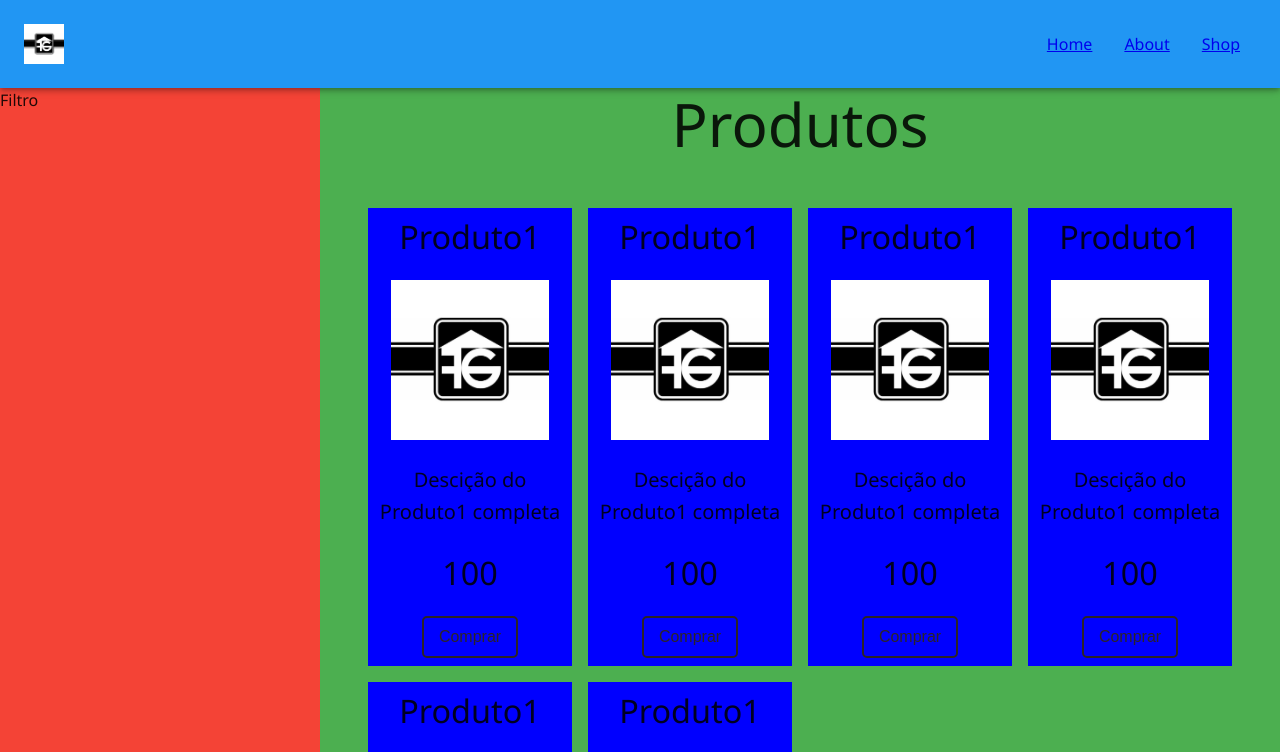
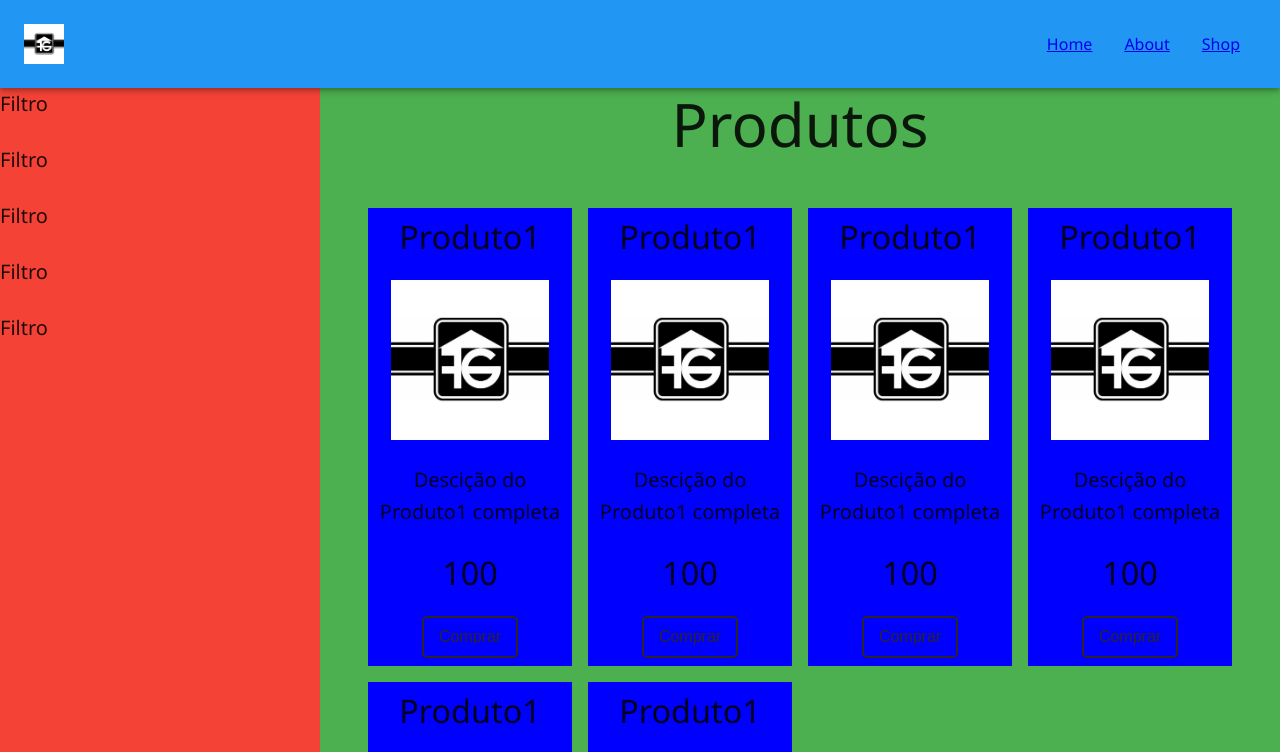
Before and after one commit to PedroVillafuerte/FrancoGagnorShop, a React (Vite) app: page /shop in a window 1280 px wide. Shown: the top 752 px of the page. Built offline with nearby package versions, Linux system fonts and the light colour scheme.

Commit message:
filtro da loja iniciado

```diff
--- a/src/pages/Shop/Shop.tsx
+++ b/src/pages/Shop/Shop.tsx
@@ -2,13 +2,9 @@ import { Grid2, styled, Typography } from "@mui/material"
 import { green, red } from "@mui/material/colors"
 import AllProducts from '../../components/Product/AllProducts'
 import Product from "../../components/Product/Product"
+import Filter from "./ShopFilter"
 
 const Shop = () => {
-    const StyledFitler = styled('div')(() => ({
-        backgroundColor: red[500],
-        height: '100vh',
-    }))
-
     const StyledProducts = styled('div')(() => ({
         backgroundColor: green[500],
         height: '100vh',
@@ -18,9 +14,7 @@ const Shop = () => {
     return (
         <Grid2 container>
             <Grid2 size={3}>
-                <StyledFitler>
-                    Filtro
-                </StyledFitler>
+                <Filter />
             </Grid2><Grid2 size={9}>
                 <StyledProducts>
                     <Typography textAlign={'center'} variant="h2">Produtos</Typography>
--- /dev/null
+++ b/src/pages/Shop/ShopFilter.tsx
@@ -0,0 +1,25 @@
+import { Grid2, styled, Typography } from "@mui/material"
+import { red } from "@mui/material/colors"
+
+const Filter = () => {
+    const StyledFitler = styled('div')(() => ({
+        display: 'flex',
+        flexDirection: 'column',
+        backgroundColor: red[500],
+        height: '100vh',
+    }))
+
+    return (
+        <StyledFitler>
+            <Grid2 container display={'flex'} flexDirection={'column'} spacing={3} height={'100%'} >
+                <Typography variant="h6">Filtro</Typography>
+                <Typography variant="h6">Filtro</Typography>
+                <Typography variant="h6">Filtro</Typography>
+                <Typography variant="h6">Filtro</Typography>
+                <Typography variant="h6">Filtro</Typography>
+            </Grid2>
+        </StyledFitler>
+    )
+}
+
+export default Filter
```
